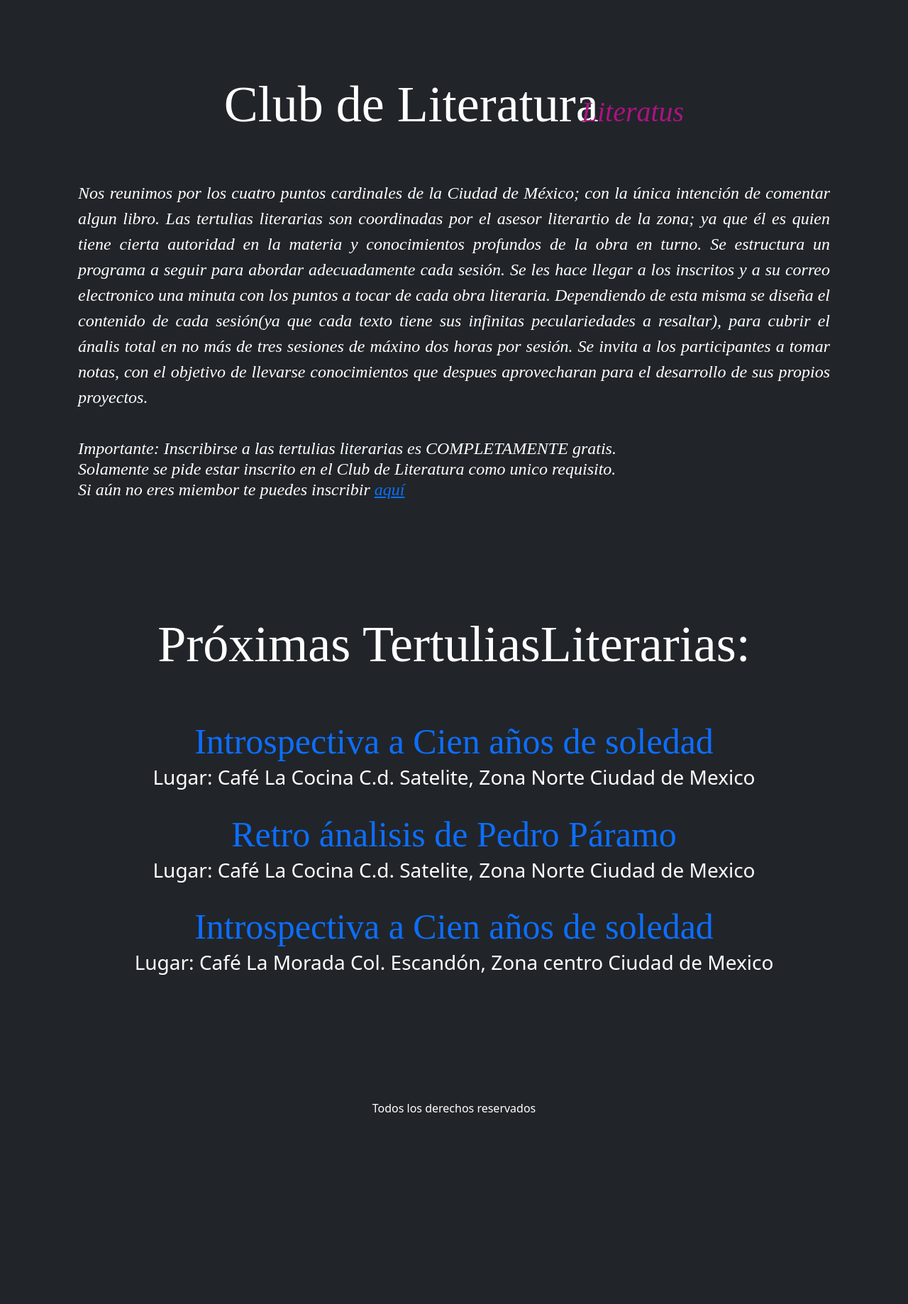
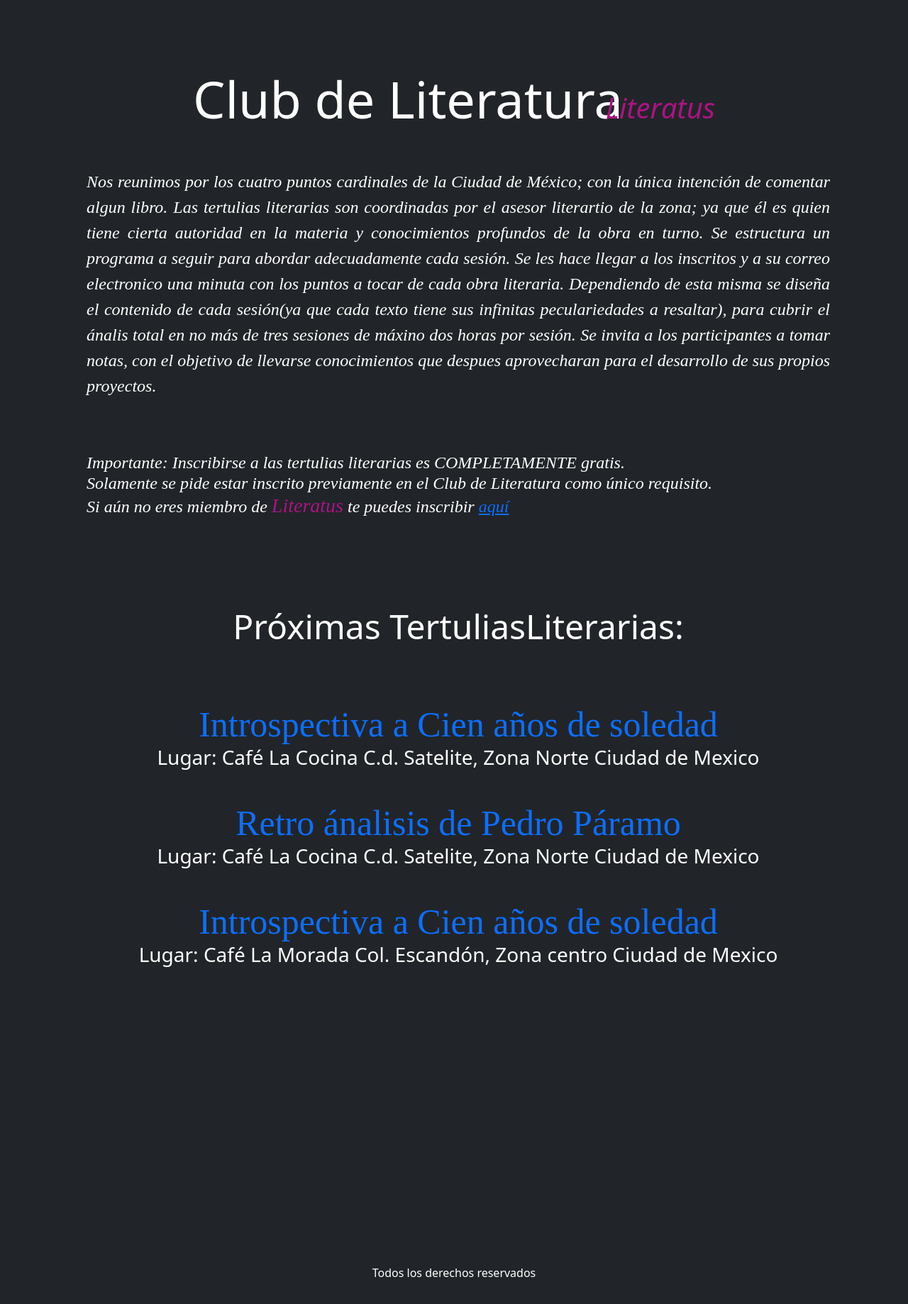
Before and after one commit to EATrejo/lesson-3, a Django app: page /about/ in a window 1280 px wide. Shown: the part 80-1918 px from the top of the page at 71% size. Before the commit the page ends 1648 px from the top, so only its background shows below. Run offline with Django 5.2, Linux system fonts and the light colour scheme.

Commit message:
todas las paginas

```diff
--- a/myproject/static/css/style.css
+++ b/myproject/static/css/style.css
@@ -95,13 +95,17 @@ h1 {
 
 }
 
+.titulo-club{
+    font-size: 4.5rem;
+}
+
 .linky{
     font-family: 'Times New Roman', Times, serif;
     font-size: 50px;
     text-decoration: none;
 }
 .par-1{
-    font-size: 30px;
+    font-size: 2.5rem;
 }
 
 .quienes{
@@ -112,6 +116,70 @@ h1 {
     width: 275px;
     height: 275px;
 
+}
+
+.literatus-link{
+    font-size: 28px;
+    color: #ac1383;
+}
+.contendor-proximas{
+    margin-top: 2rem;
+    margin-bottom: 2rem;
+}
+
+.proximas-tertulias{
+    font-size: 3rem;
+    margin-top: 0;
+    padding-top: 0;
+    margin-bottom: 45px;
+    padding-bottom: 45px;
+}
+.tertulia{
+    margin-bottom: 10px;
+    padding-bottom: 19px;
+    line-height: 2.5rem;
+}
+
+.campo{
+    color: blue;
+}
+
+.parrafo-descripcion{
+    text-align: justify;
+}
+
+.container-cuadrototote{
+
+    place-content: center;
+}
+
+.container-login{
+
+    align-content: center;
+}
+
+.cuadrote-login{
+    display: grid;
+    justify-content: center;
+    align-items: center;
+    place-content: center;
+
+}
+
+.forma-login{
+    width: 100%;
+    justify-self: center;
+    align-self: center;
+    place-self: center;
+}
+
+.titulo-registro{
+    margin-bottom: 0;
+    padding-bottom: 0;
+}
+
+.titulo-taller{
+    font-size: 3rem;
 }
 
 
--- a/myproject/templates/about.html
+++ b/myproject/templates/about.html
@@ -1,4 +1,3 @@
-<!DOCTYPE html>
 {% extends 'layout.html' %}
 
 {% block title %}
@@ -6,35 +5,41 @@
 {% endblock %}
 
 {% block content %}
-    <section>
+    <section class="quienes">
         <div class="container">
 
             <div class="row">
-
-                <div class="col-md-12 text-center">
-                    <h1 class="text-white">Club de Literatura<span class="literatus">Literatus</span> </h1>
+                <div class="col-md-12">
+                    <div class="section-header text-center pb-5 "><br><br><br>
+                        <h2 class="text-white titulo-club">Club de Literatura<span class="literatus">Literatus</span></h2>
+                    </div>
+                </div>
+            </div>
+            <div class="row justify-content-center rockote">
                         <p class="text-white parrafo-club">Nos reunimos por los cuatro puntos cardinales de la Ciudad de México; con la única intención de comentar algun libro. Las tertulias literarias son coordinadas por el asesor literartio de la zona; ya que él es quien tiene cierta autoridad en la materia y conocimientos profundos de la obra en turno. Se estructura un programa a seguir para abordar adecuadamente cada sesión. Se les hace llegar a los inscritos y a su correo electronico una minuta con los puntos a tocar de cada obra literaria. Dependiendo de esta misma se diseña el contenido de cada sesión(ya que cada texto tiene sus infinitas peculariedades a resaltar), para cubrir el ánalis total en no más de tres sesiones de máxino dos horas por sesión. Se invita a los participantes a tomar notas, con el objetivo de llevarse conocimientos que despues aprovecharan para el desarrollo de sus propios proyectos.
-                    </p><br>
-                    <h3 class="text-white parrafo-club">Importante: Inscribirse a las tertulias literarias es COMPLETAMENTE gratis. <br> Solamente se pide estar inscrito en el Club de Literatura como unico requisito. <br> Si aún no eres miembor te puedes inscribir <a href="{% url 'users:register' %}">aquí</a>
+                        </p>
+                        <h3 class="text-white parrafo-club">Importante: Inscribirse a las tertulias literarias es COMPLETAMENTE gratis. <br> Solamente se pide estar inscrito previamente en el Club de Literatura como único requisito. <br> Si aún no eres miembro de <span class="literatus-link">Literatus</span> te puedes inscribir <a href="{% url 'users:register' %}">aquí</a>
                         </h3>
 
-                    <h1 class="text-white">Próximas TertuliasLiterarias:</h1>
-                    <h2 class="text-white"><a class="linky" href="/cursos/cien-anios">Introspectiva a Cien años de soledad</a> <br><small class="small-indicaciones"><span>Lugar: Café La Cocina</span> C.d. Satelite, Zona Norte Ciudad de Mexico</small></h2>
+                        <div class="section-header text-center pb-5 contendor-proximas"><br>
+
+                            <h2 class="proximas-tertulias text-white">Próximas TertuliasLiterarias:</h2>
+
+                            <h2 class="text-white tertulia"><a class="linky" href="/cursos/cien-anios">Introspectiva a Cien años de soledad</a> <br><small class="small-indicaciones"><span>Lugar: Café La Cocina</span> C.d. Satelite, Zona Norte Ciudad de Mexico</small></h2>
                             <br>
-                    <h2 class="text-white"><a class="linky" href="/cursos/cien-anios">Retro ánalisis de Pedro Páramo</a> <br><small class="small-indicaciones"><span>Lugar: Café La Cocina</span> C.d. Satelite, Zona Norte Ciudad de Mexico</small></h2>
+                            <h2 class="text-white tertulia"><a class="linky" href="/cursos/cien-anios">Retro ánalisis de Pedro Páramo</a> <br><small class="small-indicaciones"><span>Lugar: Café La Cocina</span> C.d. Satelite, Zona Norte Ciudad de Mexico</small></h2>
                             <br>
-                    <h2 class="text-white"><a class="linky" href="/cursos/cien-anios">Introspectiva a Cien años de soledad</a> <br><small class="small-indicaciones"><span>Lugar: Café La Morada</span> Col. Escandón, Zona centro Ciudad de Mexico</small></h2>
+                            <h2 class="text-white tertulia"><a class="linky" href="/cursos/cien-anios">Introspectiva a Cien años de soledad</a> <br><small class="small-indicaciones"><span>Lugar: Café La Morada</span> Col. Escandón, Zona centro Ciudad de Mexico</small></h2>
+                        </div>
                         <br>
                         <br>
                         <br>
                         <br>
                         <br>
                         <br>
+                    </div>
+                </div>
 
-
-
-
-                </div>
 
 
             </div>
--- a/myproject/templates/home.html
+++ b/myproject/templates/home.html
@@ -12,7 +12,7 @@
             <div class="row">
                 <div class="col-md-12">
                     <div class="section-header text-center pb-5"><br><br><br>
-                        <h2 class="text-white">¿Quienes somos?</h2>
+                        <h2 class="text-white titulo-club">¿Quienes somos?</h2>
                         <p class="text-white titulo par-1"><span class="logo">Literatus</span>: <small>Club de literatura</small> <a href="/cursos/">Talleres y Cursos</a></p>
                     </div>
                 </div>
@@ -64,8 +64,8 @@
                         </div>
                     </div>
                 </div>
+            </div>
 
-            </div>
         </div>
     </section>
 {% endblock %}
--- a/myproject/users/forms.py
+++ b/myproject/users/forms.py
@@ -20,13 +20,15 @@ class SignUpForm(UserCreationForm):
         self.fields['username'].widget.attrs['class'] = 'form-control'
         self.fields['username'].widget.attrs['placeholder'] = 'User Name'
         self.fields['username'].label = ''
+        self.fields['username'].help_text = '<span class="form-text  text-muted"><small class="text-white">Required. 150 characters or fewer. Letters, digits and @/./+/-/_ only.</small></span>'
 
 
         self.fields['password1'].widget.attrs['class'] = 'form-control'
         self.fields['password1'].widget.attrs['placeholder'] = 'Password'
         self.fields['password1'].label = ''
-
+        self.fields['password1'].help_text = '<ul class="form-text text-muted small"><li class="text-white">Your password can\'t be too similar to your other personal information.</li><li class="text-white">Your password must contain at least 8 characters.</li><li class="text-white">Your password can\'t be a commonly used password.</li><li class="text-white">Your password can\'t be entirely numeric.</li></ul>'
 
         self.fields['password2'].widget.attrs['class'] = 'form-control'
         self.fields['password2'].widget.attrs['placeholder'] = 'Confirm Password'
         self.fields['password2'].label = ''
+        self.fields['password2'].help_text = '<span class="form-text  text-muted"><small class="text-white">Enter the same password as before, for verification.</small></span>'
```
Also changed, not shown: other parts of myproject/static/css/style.css (+126 -3 lines), myproject/cursos/templates/cursos/cursos_list.html (+25 -9 lines), myproject/users/templates/users/login.html (+25 -7 lines), myproject/users/templates/users/register.html (+4 -3 lines), myproject/db.sqlite3. Lines whose indentation alone changed are shown as unchanged.
